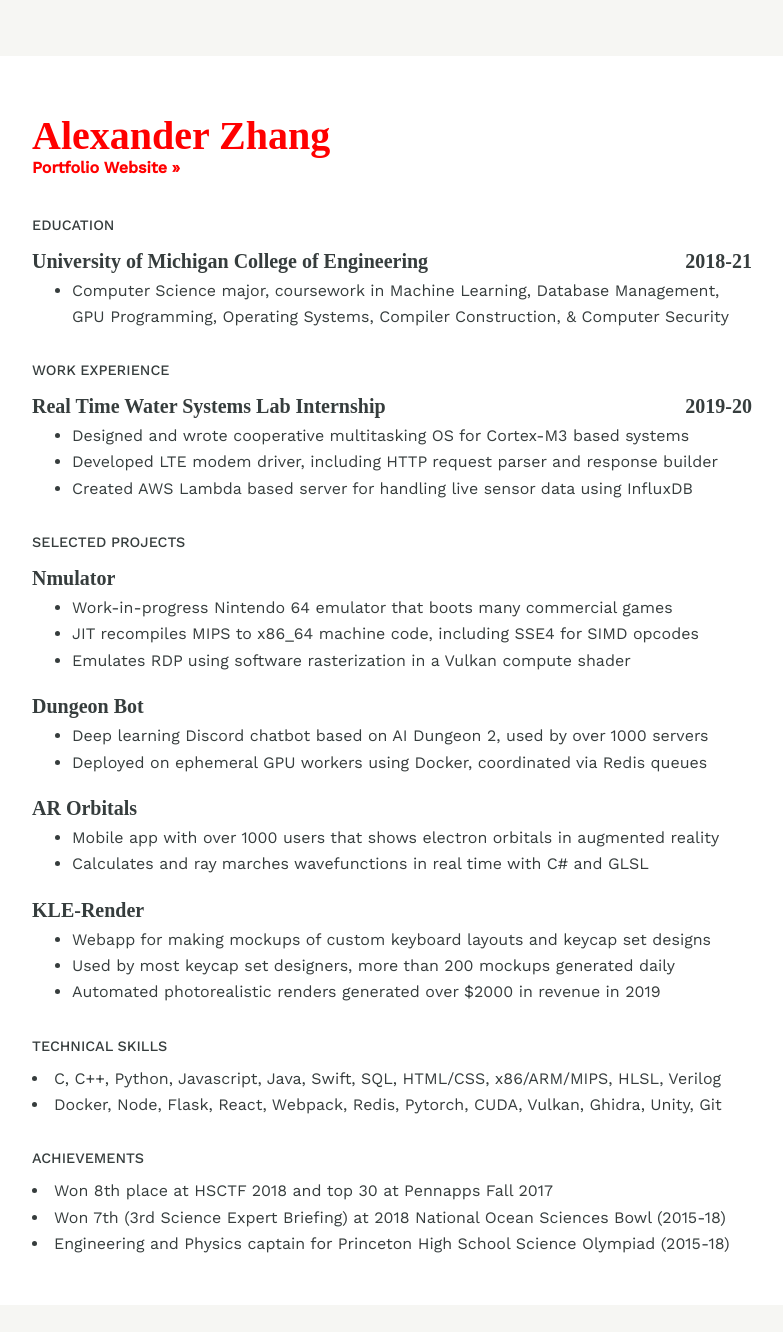
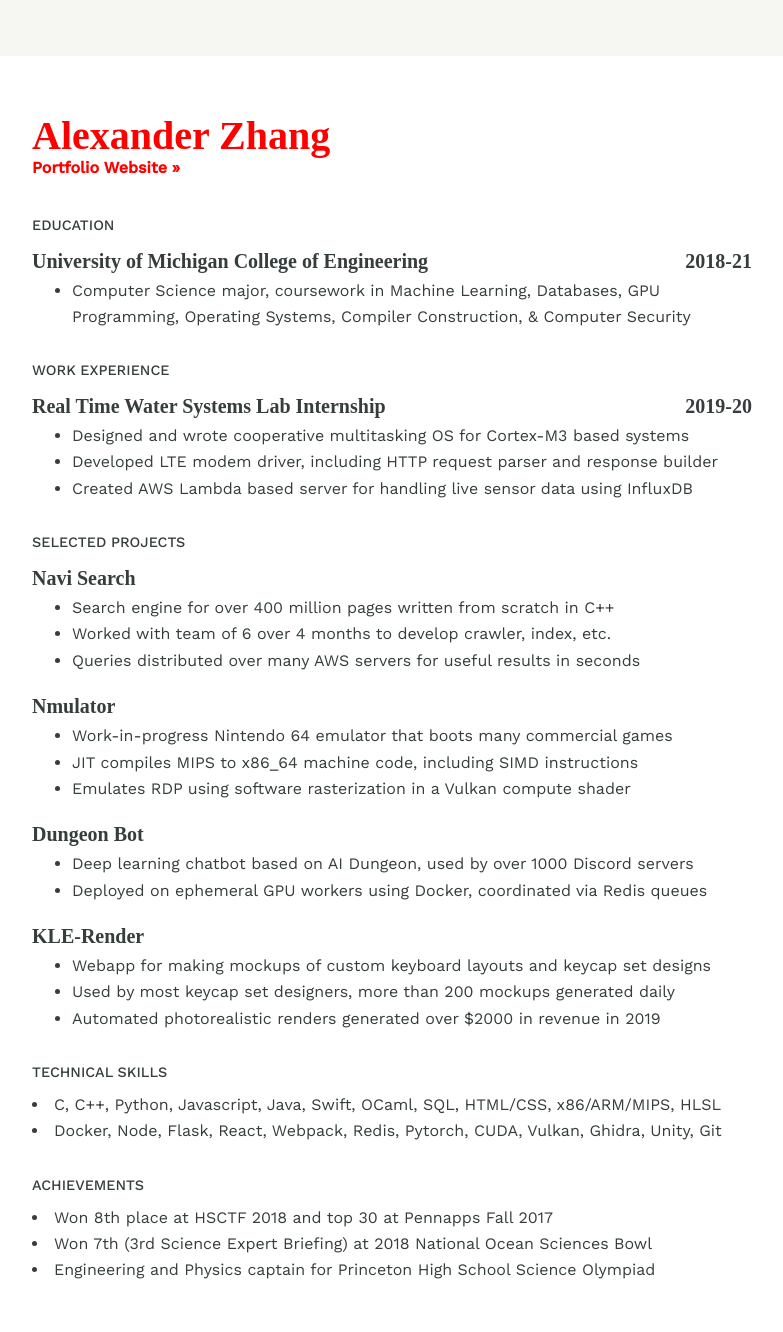
Before and after one commit to CQCumbers/cqcumbers.github.io, a Jekyll site: the page built from resume.html, in a window 1280 px wide. Shown: the whole page, without its empty margins (248-1031 px from the left). Built offline with Jekyll 4.4.1, drawn with Linux system fonts in a browser that asks for light colours; some web fonts are replaced; before the commit the page ends 1305 px from its top, so only the background shows below that.

Commit message:
Add Navi Search project summary

```diff
--- a/_data/resume.yml
+++ b/_data/resume.yml
@@ -17,7 +17,7 @@ categories:
         - name: University of Michigan College of Engineering
           date: 2018-21
           description:
-            - Computer Science major, coursework in Machine Learning, Database Management, GPU Programming, Operating Systems, Compiler Construction, & Computer Security
+            - Computer Science major, coursework in Machine Learning, Databases, GPU Programming, Operating Systems, Compiler Construction, & Computer Security
     work experience:
         - name: Real Time Water Systems Lab Internship
           date: 2019-20
@@ -26,28 +26,29 @@ categories:
             - Developed LTE modem driver, including HTTP request parser and response builder
             - Created AWS Lambda based server for handling live sensor data using InfluxDB
     selected projects:
+        - name: Navi Search
+          description:
+            - Search engine for over 400 million pages written from scratch in C++
+            - Worked with team of 6 over 4 months to develop crawler, index, etc.
+            - Queries distributed over many AWS servers for useful results in seconds
         - name: Nmulator
           description:
             - Work-in-progress Nintendo 64 emulator that boots many commercial games
-            - JIT recompiles MIPS to x86_64 machine code, including SSE4 for SIMD opcodes
+            - JIT compiles MIPS to x86_64 machine code, including SIMD instructions
             - Emulates RDP using software rasterization in a Vulkan compute shader
         - name: Dungeon Bot
           description:
-            - Deep learning Discord chatbot based on AI Dungeon 2, used by over 1000 servers
+            - Deep learning chatbot based on AI Dungeon, used by over 1000 Discord servers
             - Deployed on ephemeral GPU workers using Docker, coordinated via Redis queues
-        - name: AR Orbitals
-          description:
-            - Mobile app with over 1000 users that shows electron orbitals in augmented reality
-            - Calculates and ray marches wavefunctions in real time with C# and GLSL
         - name: KLE-Render
           description:
             - Webapp for making mockups of custom keyboard layouts and keycap set designs
             - Used by most keycap set designers, more than 200 mockups generated daily
             - Automated photorealistic renders generated over $2000 in revenue in 2019
     technical skills:
-        - C, C++, Python, Javascript, Java, Swift, SQL, HTML/CSS, x86/ARM/MIPS, HLSL, Verilog
+        - C, C++, Python, Javascript, Java, Swift, OCaml, SQL, HTML/CSS, x86/ARM/MIPS, HLSL
         - Docker, Node, Flask, React, Webpack, Redis, Pytorch, CUDA, Vulkan, Ghidra, Unity, Git
     achievements:
         - Won 8th place at HSCTF 2018 and top 30 at Pennapps Fall 2017
-        - Won 7th (3rd Science Expert Briefing) at 2018 National Ocean Sciences Bowl (2015-18)
-        - Engineering and Physics captain for Princeton High School Science Olympiad (2015-18)
+        - Won 7th (3rd Science Expert Briefing) at 2018 National Ocean Sciences Bowl
+        - Engineering and Physics captain for Princeton High School Science Olympiad
```
Also changed, not shown: _posts/2021-04-19-Navi_Search.md (added, +6 -0 lines), assets/images/navi_search.png (added).
